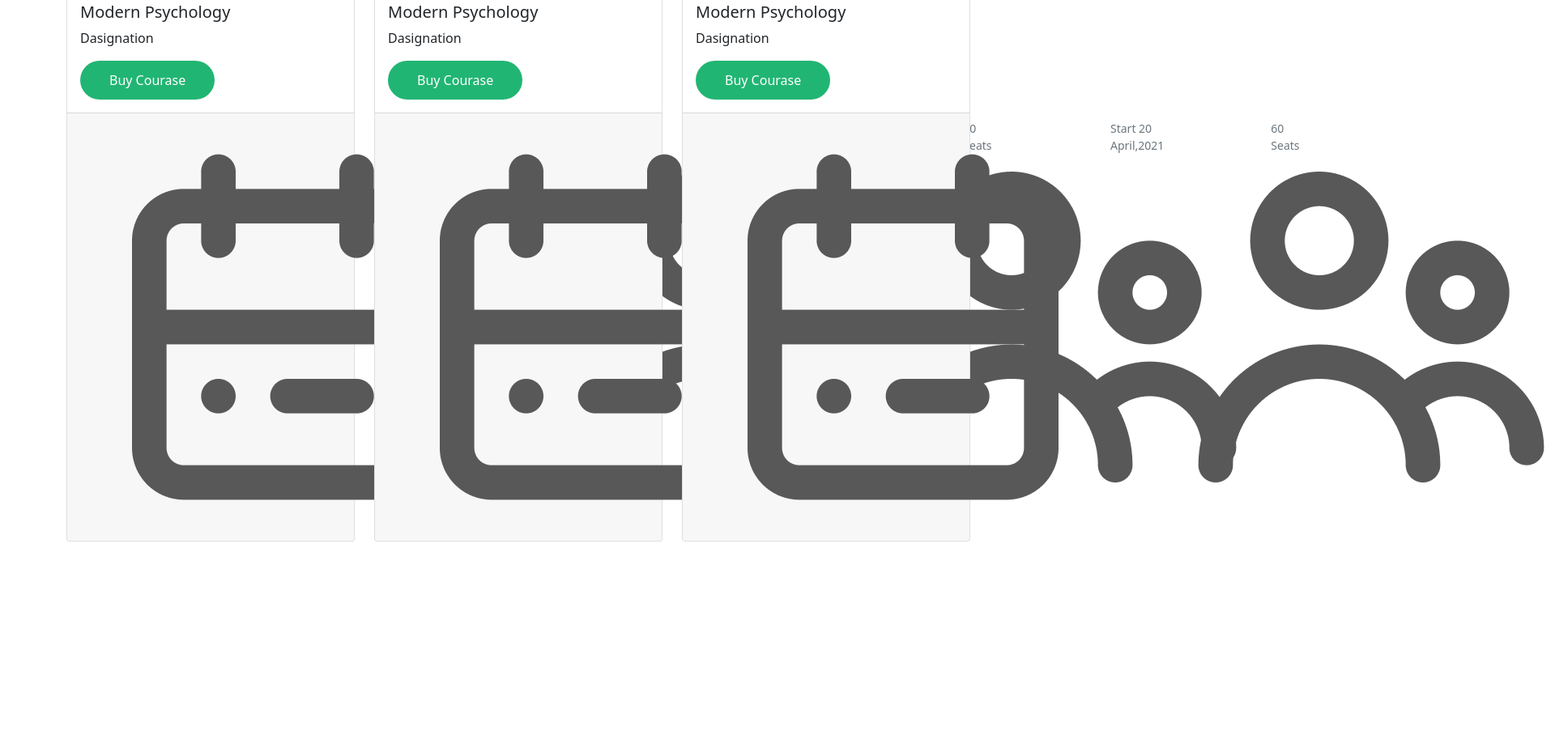
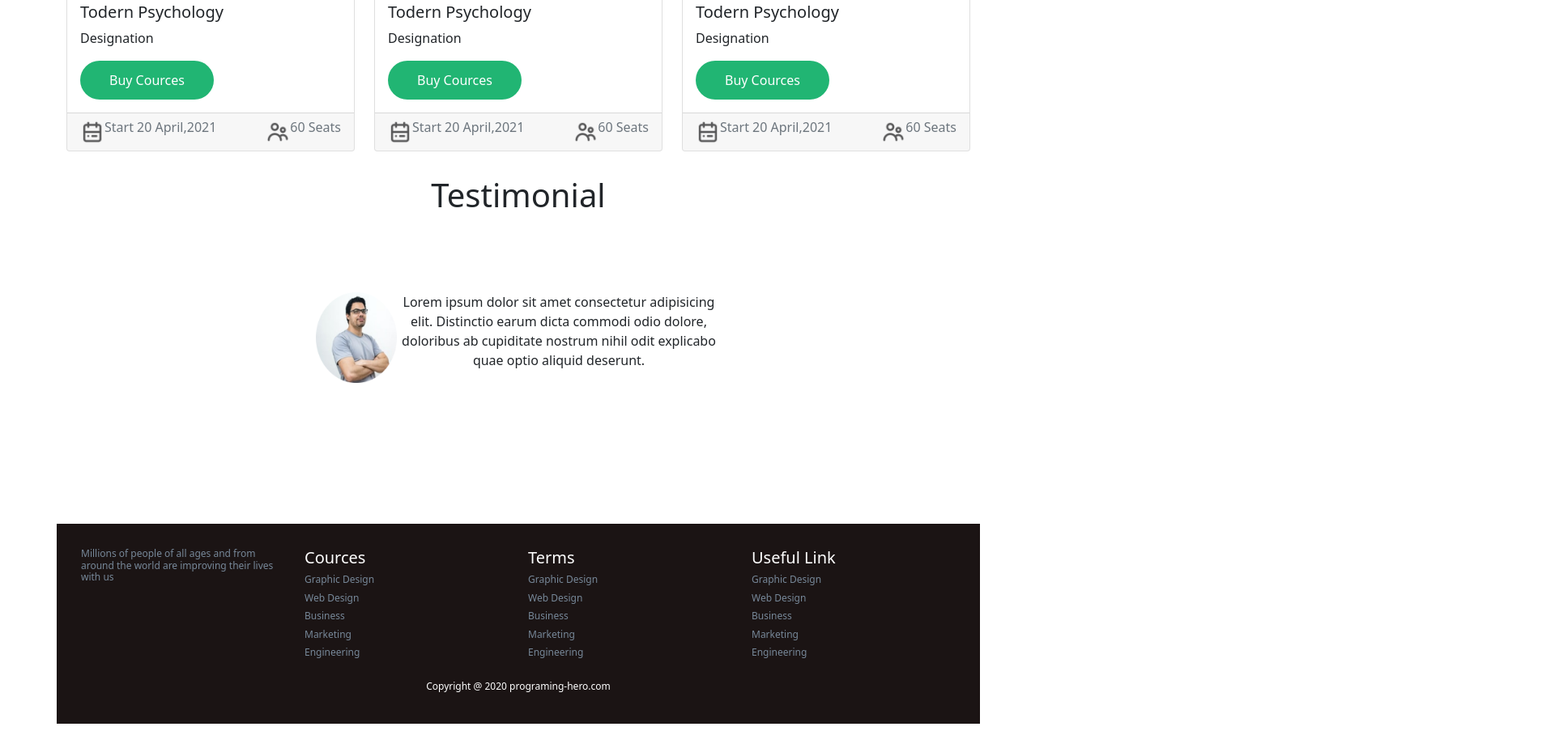
Before and after one commit to tariqul12/e-school-commerce, a plain HTML site: page index.html in a window 1280 px wide. Shown: the part 975-1899 px from the top of the page at 81% size, 1920 px wide, since content can reach past the window. Before the commit the page ends 1674 px from the top, so only its background shows below. Drawn offline with nearby package versions, Linux system fonts and the light colour scheme.

Commit message:
complite website

```diff
--- a/index.html
+++ b/index.html
@@ -90,26 +90,28 @@
           </div>
         </div>
     </section>
-    <section class="container" id="courses">
-      <h1 class="course-title">Online Courses</h1>
+    <section class="container" id="cources">
+      <h1>Our Cources</h1>
       <div class="row row-cols-1 row-cols-md-3 g-4">
         <div class="col">
           <div class="card h-100">
-            <img src="images/Photos/Morder pyschology.png" class="card-img-top" alt="...">
+            <img src="images/Photos/Morder psyc.png" class="card-img-top" alt="...">
             <div class="card-body">
-              <h5 class="card-title">Modern Psychology</h5>
-              <p class="card-text">Dasignation</p>
-              <button class="button">Buy Courase</button>
+              <h5 class="card-title">Todern Psychology</h5>
+              <p class="card-text">Designation</p>
+              <button class="button">Buy Cources</button>
             </div>
             <div class="card-footer">
-              <small class="text-muted d-flex justify-content-between">
+              <small class="text-muted">
+                  <div class="d-flex justify-content-between">
                     <div class="d-flex justify-content-between">
                       <img src="images/ICON/calendar.png" alt="">
-                  <p>Start 20 April,2021</p>
+                      <h6>Start 20 April,2021</h6>
                     </div>
                     <div class="d-flex justify-content-between">
                       <img src="images/ICON/people.png" alt="">
-                <p>60 Seats</p>
+                      <h6>60 Seats</h6>
+                    </div>
                   </div>
               </small>
             </div>
@@ -119,19 +121,21 @@
           <div class="card h-100">
             <img src="images/Photos/Morder pychons.png" class="card-img-top" alt="...">
             <div class="card-body">
-              <h5 class="card-title">Modern Psychology</h5>
-              <p class="card-text">Dasignation</p>
-              <button class="button">Buy Courase</button>
+              <h5 class="card-title">Todern Psychology</h5>
+              <p class="card-text">Designation</p>
+              <button class="button">Buy Cources</button>
             </div>
             <div class="card-footer">
-              <small class="text-muted d-flex justify-content-between">
+              <small class="text-muted">
+                <div class="d-flex justify-content-between">
                   <div class="d-flex justify-content-between">
                     <img src="images/ICON/calendar.png" alt="">
-                  <p>Start 20 April,2021</p>
+                    <h6>Start 20 April,2021</h6>
                   </div>
                   <div class="d-flex justify-content-between">
                     <img src="images/ICON/people.png" alt="">
-                <p>60 Seats</p>
+                    <h6>60 Seats</h6>
+                  </div>
                 </div>
               </small>
             </div>
@@ -139,21 +143,23 @@
         </div>
         <div class="col">
           <div class="card h-100">
-            <img src="images/Photos/Morder psyc.png" class="card-img-top" alt="...">
+            <img src="images/Photos/Morder pyschology.png" class="card-img-top" alt="...">
             <div class="card-body">
-              <h5 class="card-title">Modern Psychology</h5>
-              <p class="card-text">Dasignation</p>
-              <button class="button">Buy Courase</button>
+              <h5 class="card-title">Todern Psychology</h5>
+              <p class="card-text">Designation</p>
+              <button class="button">Buy Cources</button>
             </div>
             <div class="card-footer">
-              <small class="text-muted d-flex justify-content-between">
+              <small class="text-muted">
+                <div class="d-flex justify-content-between">
                   <div class="d-flex justify-content-between">
                     <img src="images/ICON/calendar.png" alt="">
-                  <p>Start 20 April,2021</p>
+                    <h6>Start 20 April,2021</h6>
                   </div>
                   <div class="d-flex justify-content-between">
                     <img src="images/ICON/people.png" alt="">
-                <p>60 Seats</p>
+                    <h6>60 Seats</h6>
+                  </div>
                 </div>
               </small>
             </div>
@@ -161,7 +167,45 @@
         </div>
       </div>
     </section>
-
+    <section class="container" id="other">
+      <h1>Testimonial</h1>
+      <div class="d-flex justify-content-between child">
+        <img src="images/Photos/Man.png" alt="">
+        <p>Lorem ipsum dolor sit amet consectetur adipisicing elit. Distinctio earum dicta commodi odio dolore, doloribus ab cupiditate nostrum nihil odit explicabo quae optio aliquid deserunt.</p>
+      </div>
+    </section>
+    <footer class="container" id="footer">
+      <article class="row">
+        <div class="col-md-3">
+          <h6>Millions of people of all ages and from around the world are improving their lives with us</h6>
+        </div>
+        <div class="col-md-3">
+          <h5>Cources</h5>
+          <h6>Graphic Design</h6>
+          <h6>Web Design</h6>
+          <h6>Business</h6>
+          <h6>Marketing</h6>
+          <h6>Engineering</h6>
+        </div>
+        <div class="col-md-3">
+          <h5>Terms</h5>
+          <h6>Graphic Design</h6>
+          <h6>Web Design</h6>
+          <h6>Business</h6>
+          <h6>Marketing</h6>
+          <h6>Engineering</h6>
+        </div>
+        <div class="col-md-3">
+          <h5>Useful Link</h5>
+          <h6>Graphic Design</h6>
+          <h6>Web Design</h6>
+          <h6>Business</h6>
+          <h6>Marketing</h6>
+          <h6>Engineering</h6>
+        </div>
+      </article>
+      <h2>Copyright @ 2020 programing-hero.com</h2>
+    </footer>
 
 
 
--- a/style.css
+++ b/style.css
@@ -44,3 +44,36 @@
     color: lightslategray;
     font-size: 12px;
 }
+.card-footer img{
+    width: 30px;
+}
+#cources h1{
+    text-align: center;
+}
+#other{
+    text-align: center;
+}
+#other img{
+    width: 100px;
+}
+#other{
+    height: 400px;
+    position: relative;
+}
+.child{
+    width: 500px;
+    position: absolute;
+    left: 50%;
+    top: 50%;
+    transform: translate(-50%,-50%);
+}
+#footer{
+    background-color: rgb(27, 20, 20);
+    color: #fff;
+    padding: 30px;
+}
+#footer h2{
+    font-size: 12px;
+    text-align: center;
+    margin-top: 20px;
+}
```
Lines whose indentation alone changed are shown as unchanged.
